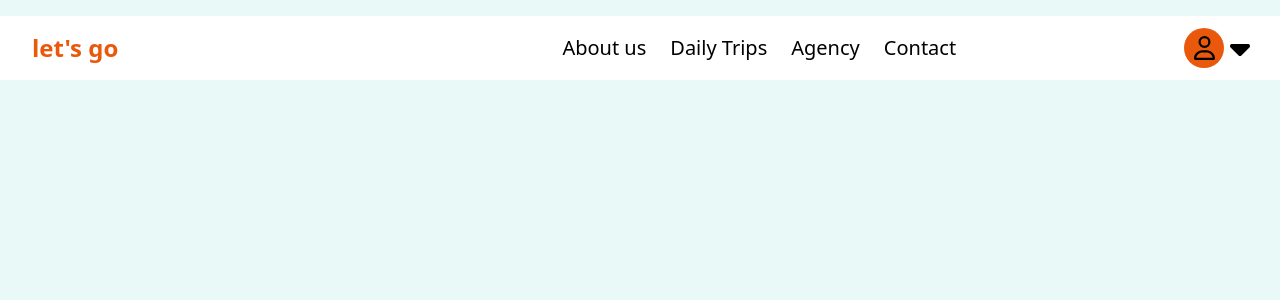
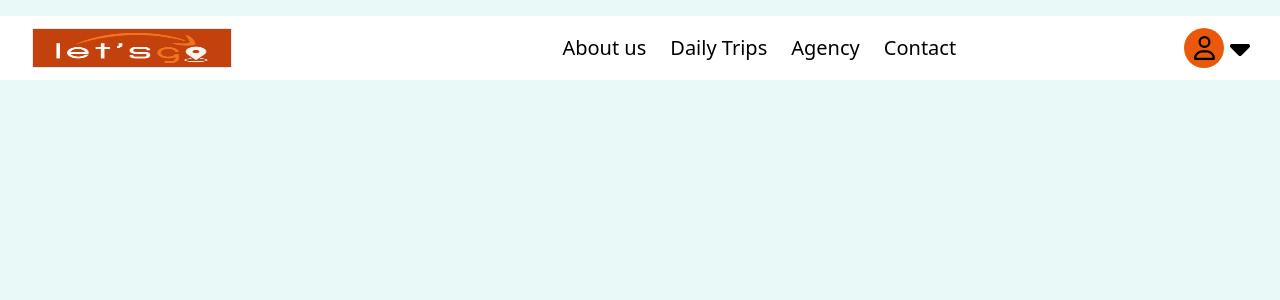
Before and after one commit to haterb4/letsgo, a Next.js app: page / in a window 1280 px wide. Shown: the top 300 px of the page. Built offline with nearby package versions, Linux system fonts and the light colour scheme.

Commit message:
images logo

```diff
--- a/src/componnents/Navbar.jsx
+++ b/src/componnents/Navbar.jsx
@@ -4,6 +4,8 @@ import React from 'react'
 import { FontAwesomeIcon } from '@fortawesome/react-fontawesome'
 import { faUser } from '@fortawesome/free-regular-svg-icons'
 import { faBars, faCaretDown } from '@fortawesome/free-solid-svg-icons'
+import Image from 'next/image'
+import logoheader from '../../public/images/headerlogo.png'
 
 
 const Navbar = ({user, shadow}) => {
@@ -12,7 +14,11 @@ const Navbar = ({user, shadow}) => {
       <div className='w-full flex justify-between items-center'>
         <div className='w-64 flex justify-between items-center'>
           <button className='hidden'><FontAwesomeIcon icon={faBars} className="w-8 h-8"/></button>
-          <Link href='/' className='text-orange-600 font-bold text-2xl'>let's go</Link>
+          <Link href='/' className='text-orange-600 font-bold text-2xl'>
+            <div className='h-10 border flex justify-center bg-orange-700'>
+              <Image src={logoheader} alt='letsgo logo'/>
+            </div>
+          </Link>
           </div>
         <div className='w-full flex justify-end items-center gap-6'>
           <Link href='/' className='text-xl'>About us</Link>
```
Also changed, not shown: public/images/headerlogo.png (added), public/images/logo.png (added).
